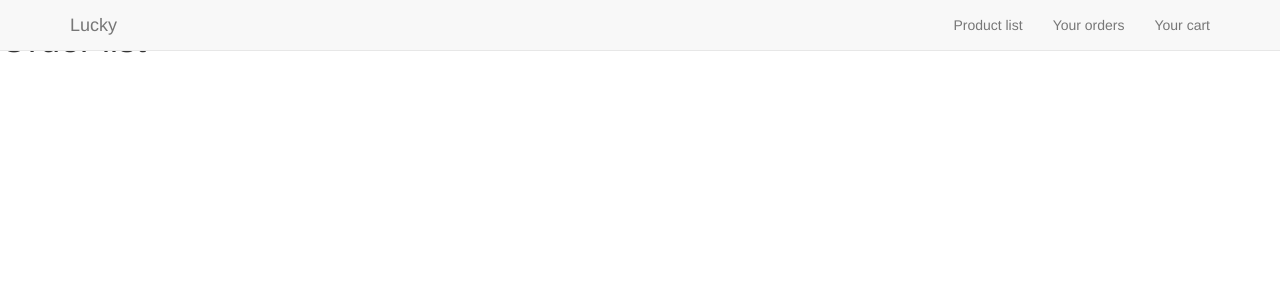
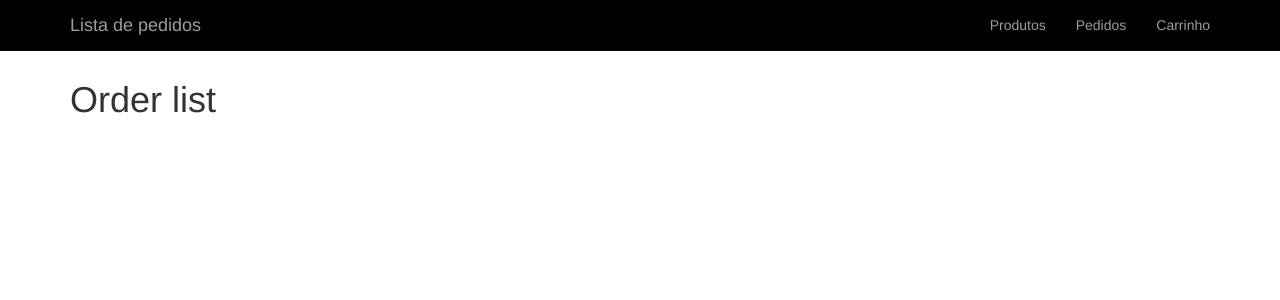
Before and after one commit to pxrg/shopcode, a Django app: template shopcode/templates/shop/order_list.html in a window 1280 px wide. Shown: the top 300 px of the page. Run offline with Django 3.2, Linux system fonts and the light colour scheme; the template is opened without the code that fills it, so the values that code supplies are empty; some libraries are stand-ins or nearby versions.

Commit message:
Alteracao no layout

```diff
--- a/shopcode/templates/shop/base.html
+++ b/shopcode/templates/shop/base.html
@@ -26,9 +26,14 @@
       <script src="js/html5shiv.min.js"></script>
       <script src="js/respond.min.js"></script>
     <![endif]-->
+    <style type="text/css">
+    .navbar-inverse{
+      background-color: black;
+    }
+    </style>
   </head>
   <body id="page-home">
-  	<nav class="navbar navbar-default navbar-fixed-top navbar-transparent" role="navigation">
+  	<nav class="navbar navbar-default navbar-fixed-top navbar-inverse" role="navigation">
       <div class="container">
         <!-- Brand and toggle get grouped for better mobile display -->
         <div class="navbar-header">
@@ -38,22 +43,24 @@
             <span class="icon-bar"></span>
             <span class="icon-bar"></span>
           </button>
-          <a class="navbar-brand menus" href="#page-home">Lucky</a>
+          <a class="navbar-brand menus" href="#">{% block page_title %}{% endblock %}</a>
         </div>
 
         <!-- Collect the nav links, forms, and other content for toggling -->
         <div class="collapse navbar-collapse" id="bs-example-navbar-collapse-1">
           <ul class="nav navbar-nav navbar-right">
             <li class="hidden"><a href="#page-home"></a></li>
-            <li><a href="{% url 'product_list' %}">Product list</a></li>
-            <li><a href="{% url 'order_list' %}">Your orders</a></li>
-            <li><a href="{% url 'cart' %}">Your cart</a></li>
+            <li><a href="{% url 'product_list' %}">Produtos</a></li>
+            <li><a href="{% url 'order_list' %}">Pedidos</a></li>
+            <li><a href="{% url 'cart' %}">Carrinho</a></li>
           </ul>
         </div><!-- /.navbar-collapse -->
       </div><!-- /.container-fluid -->
     </nav>
   	<!-- end:navbar -->
-    {% block body %}
-    {% endblock %}
+    <div class="container" style="margin-top:60px;" role="main">
+      {% block body %}
+      {% endblock %}
+    </div>
   </body>
 </html>
--- a/shopcode/templates/shop/cart.html
+++ b/shopcode/templates/shop/cart.html
@@ -2,6 +2,7 @@
 {% load i18n %}
 {% load url from future %}
 
+{% block page_title %}{% trans "Your shopping cart" %}{% endblock %}
 {% block body %}
   <h1>{% trans "Your shopping cart" %}</h1>
   {% if cart_items %}
--- a/shopcode/templates/shop/order_list.html
+++ b/shopcode/templates/shop/order_list.html
@@ -1,6 +1,6 @@
 {% extends "shop/base.html" %}
 {% load i18n %}
-
+{% block page_title %}Lista de pedidos{% endblock %}
 {% block body %}
   <h1>{% trans "Order list" %}</h1>
 
--- a/shopcode/templates/shop/product_detail.html
+++ b/shopcode/templates/shop/product_detail.html
@@ -1,5 +1,6 @@
 {% extends "shop/base.html" %}
 {% load url from future %}
+{% block page_title %}{{object.get_name}}{% endblock %}
 {% block body %}
 
   <h1>Product detail:</h1>
```
Also changed, not shown: shopcode/templates/shop/product_list.html (+6 -2 lines).
